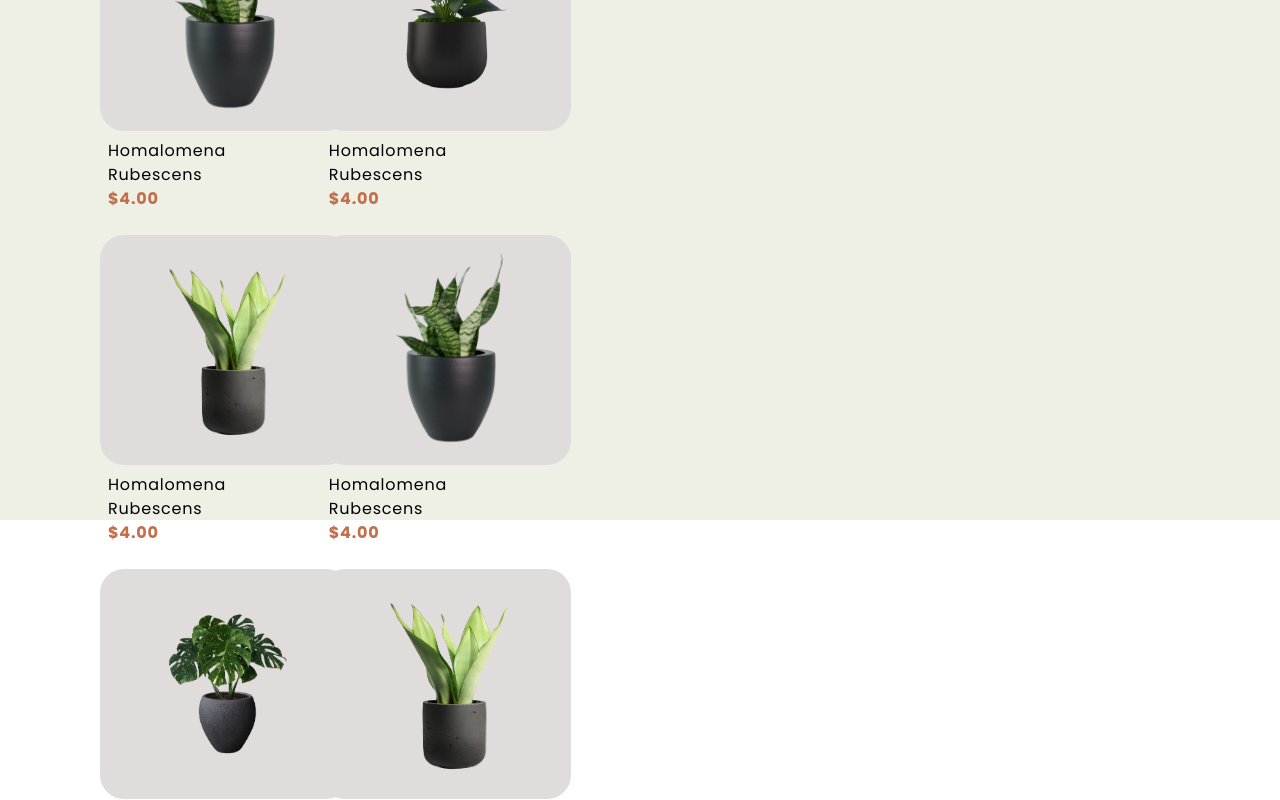
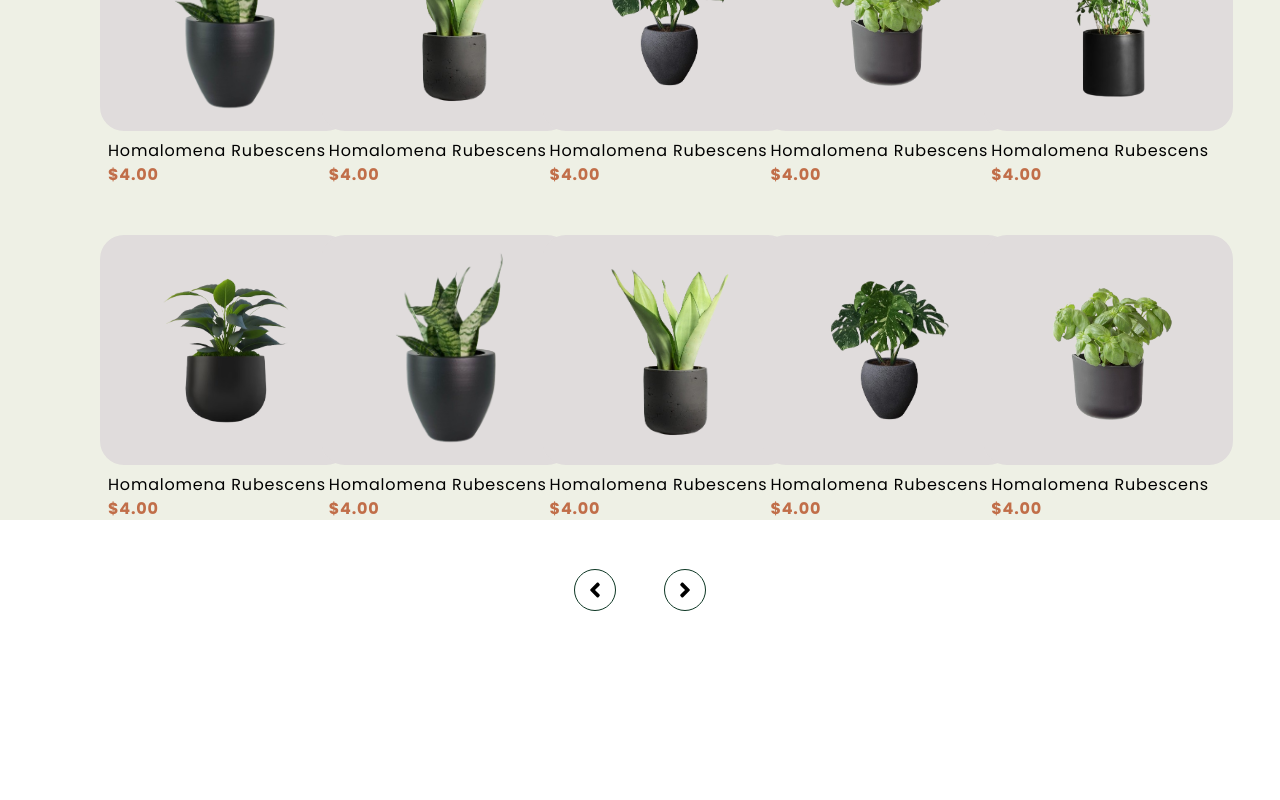
Before and after one commit to Seaaaany1804/Urban-Greenery, a React (Create React App) app: page / in a window 1280 px wide. Shown: the part 1880-2680 px from the top of the page. After the commit the page ends 2491 px from the top, so only its background shows below. Built offline with nearby package versions, Linux system fonts and the light colour scheme; a web font is replaced by a local one.

Commit message:
Finished Responsive Product Page

```diff
--- a/src/pages/ProductPage.jsx
+++ b/src/pages/ProductPage.jsx
@@ -5,6 +5,8 @@ import newThree from '../assets/newThree.png';
 import newFour from '../assets/newFour.png';
 import newFive from '../assets/newFive.png';
 import newSix from '../assets/newSix.png';
+import { FaAngleLeft } from "react-icons/fa";
+import { FaAngleRight } from "react-icons/fa";
 
 function ProductPage() {
   const products = [
@@ -23,11 +25,9 @@ function ProductPage() {
     { id: 13, name: 'Homalomena Rubescens', price: '$4.00', img: newOne },
   ];
 
-  // State to handle the current page and products per page
   const [currentPage, setCurrentPage] = useState(1);
   const [productsPerPage, setProductsPerPage] = useState(1);
 
-  // Detect the screen size and adjust products per page
   useEffect(() => {
     const updateProductsPerPage = () => {
       const width = window.innerWidth;
@@ -51,17 +51,10 @@ function ProductPage() {
     return () => window.removeEventListener('resize', updateProductsPerPage);
   }, []);
 
-  // Logic to get current products based on pagination
   const indexOfLastProduct = currentPage * productsPerPage;
   const indexOfFirstProduct = indexOfLastProduct - productsPerPage;
   const currentProducts = products.slice(indexOfFirstProduct, indexOfLastProduct);
 
-  // Split products into two columns if showing more than 4 products
-  const half = Math.ceil(currentProducts.length / 2);
-  const firstColumn = currentProducts.slice(0, half);
-  const secondColumn = currentProducts.slice(half);
-
-  // Handle pagination click
   const handleNextPage = () => {
     if (currentPage < Math.ceil(products.length / productsPerPage)) {
       setCurrentPage(currentPage + 1);
@@ -95,11 +88,10 @@ function ProductPage() {
         </button>
       </div>
 
-      {/* Corrected grid container */}
-      <div className="grid grid-cols-1 sm:grid-cols-2 md:grid-cols-2 lg:grid-cols-3 xl:grid-cols-5 gap-6 mt-10">
-        <div className="flex-1">
-          {firstColumn.map(product => (
-            <div key={product.id} className="mb-6">
+      {/* Updated Grid for Horizontal Layout */}
+      <div className='place-items-center xl:place-items-start grid grid-cols-1 sm:grid-cols-2 md:grid-cols-2 lg:grid-cols-3 xl:grid-cols-5 gap-6 mt-10'>
+        {currentProducts.map(product => (
+          <div key={product.id} className='mb-6'>
             <div className='flex justify-center items-center w-[250px] h-[230px] bg-gray rounded-3xl hover:bg-secondary'>
               <img src={product.img} alt={product.name} className='w-[140px]' />
             </div>
@@ -110,36 +102,22 @@ function ProductPage() {
           </div>
         ))}
       </div>
-        <div className="flex-1">
-          {secondColumn.map(product => (
-            <div key={product.id} className="mb-6">
-              <div className='flex justify-center items-center w-[250px] h-[230px] bg-gray rounded-3xl hover:bg-secondary'>
-                <img src={product.img} alt={product.name} className='w-[140px]' />
-              </div>
-              <div className='font-poppins tracking-wider mt-2 ml-2'>
-                <h1>{product.name}</h1>
-                <h1 className='text-tertiary font-bold'>{product.price}</h1>
-              </div>
-            </div>
-          ))}
-        </div>
-      </div>
 
       {/* Pagination Controls */}
-      <div className='flex justify-between mt-6'>
+      <div className='flex justify-center gap-12 mt-6'>
         <button
           onClick={handlePrevPage}
           disabled={currentPage === 1}
-          className='px-4 py-2 border border-primary rounded-full'
+          className='px-2 py-2 border border-primary rounded-full hover:bg-primary hover:text-white'
         >
-          Previous
+          <FaAngleLeft className='text-2xl'/>
         </button>
         <button
           onClick={handleNextPage}
           disabled={currentPage === Math.ceil(products.length / productsPerPage)}
-          className='px-4 py-2 border border-primary rounded-full'
+          className='px-2 py-2 border border-primary rounded-full hover:bg-primary hover:text-white'
         >
-          Next
+          <FaAngleRight className='text-2xl'/>
         </button>
       </div>
     </div>
```
Lines whose indentation alone changed are shown as unchanged.
